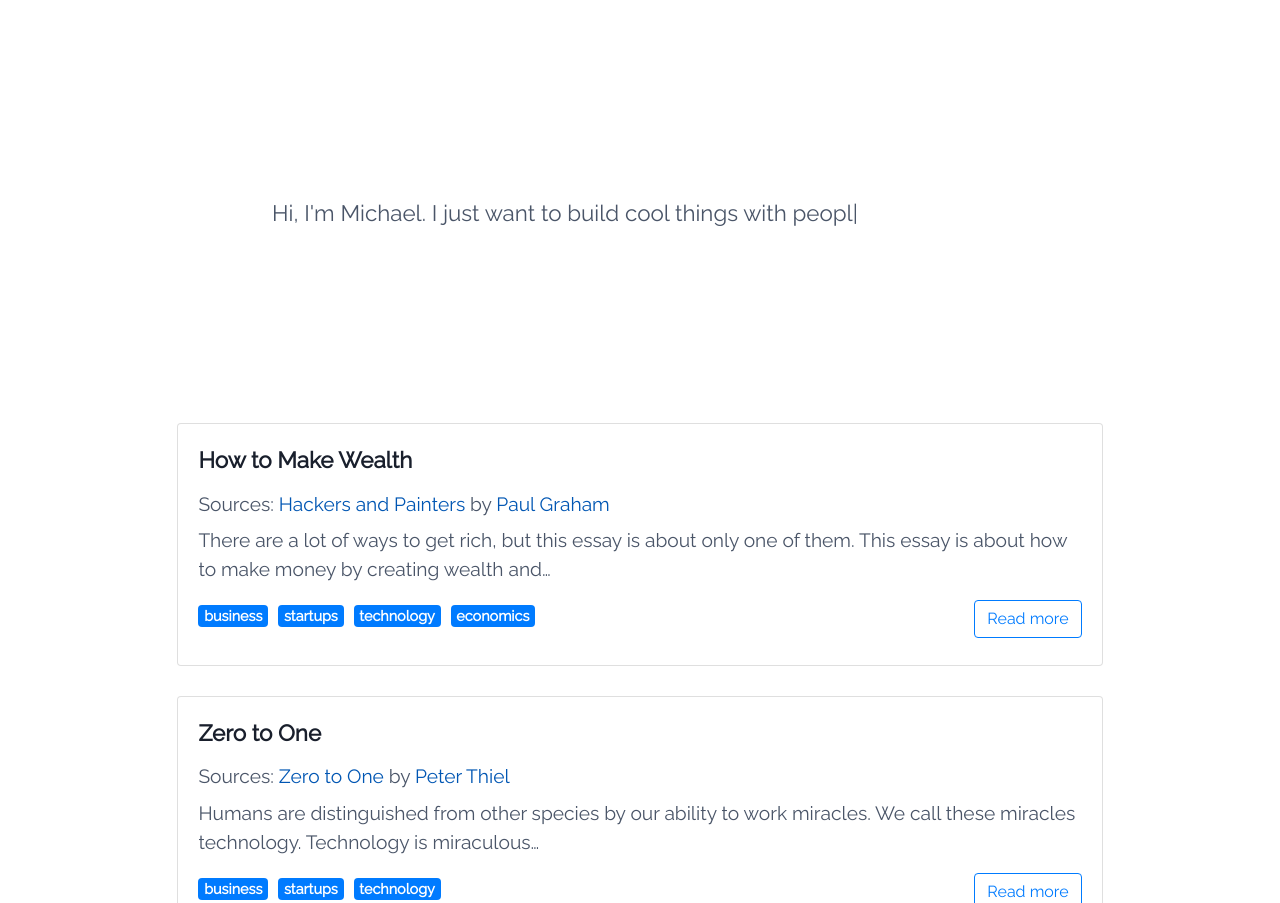
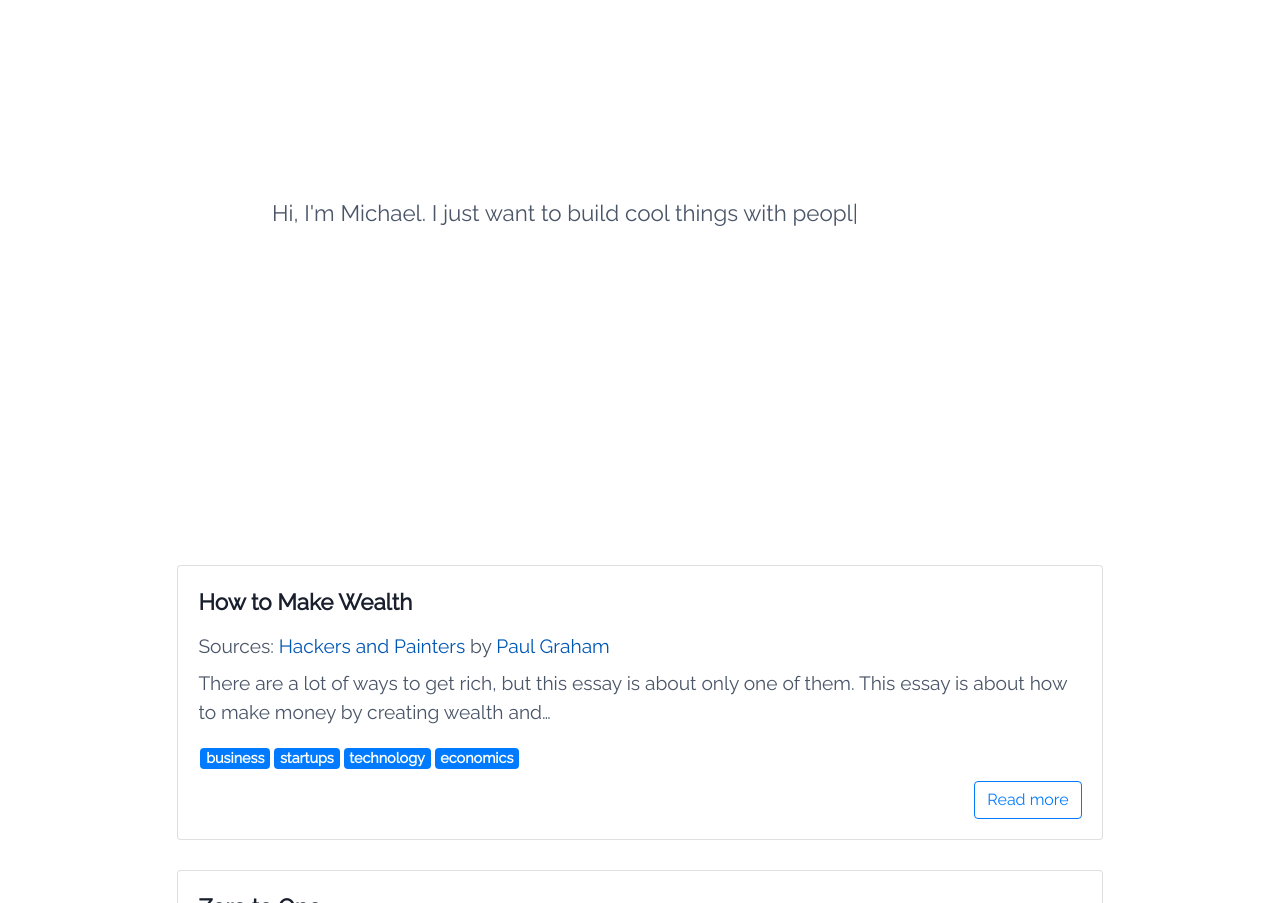
Before and after one commit to michaelmcguiness/personal-website-gatsby, a Gatsby site: page / in a window 1280 px wide. Shown: the part 49-952 px from the top of the page. Built offline with nearby package versions, Linux system fonts and the light colour scheme; Gatsby itself is replaced by a stand-in of ours.

Commit message:
minor styling changes

```diff
--- a/src/components/Post.js
+++ b/src/components/Post.js
@@ -25,15 +25,16 @@
           </span>
         </CardSubtitle>
         <CardText style={{ marginTop: "0.5rem" }}>{body}</CardText>
-        <ul className="post-tags">
+        <div style={{ display: "flex", flexWrap: "wrap", margin: "10px 0" }}>
           {tags.map((tag, index) => (
-            <li key={index}>
-              <Link to={`/tag/${slugify(tag)}`}>
-                <Badge color="primary">{tag}</Badge>
-              </Link>
-            </li>
+            <Link key={index} to={`/tag/${slugify(tag)}`}>
+              <Badge style={{ margin: "2px" }} color="primary">
+                {tag}
+              </Badge>
+            </Link>
           ))}
-        </ul>
+        </div>
+
         <Link to={slug} className="btn btn-outline-primary float-right">
           Read more
         </Link>
--- a/src/pages/index.js
+++ b/src/pages/index.js
@@ -8,7 +8,9 @@
 const IndexPage = () => (
   <Layout>
     <SEO title="Home" />
-    <Intro />
+    <div style={{ height: "400px" }}>
+      <Intro />
+    </div>
     <StaticQuery
       query={IndexQuery}
       render={data => {
```
Also changed, not shown: src/templates/notes-page.js (+8 -2 lines).
